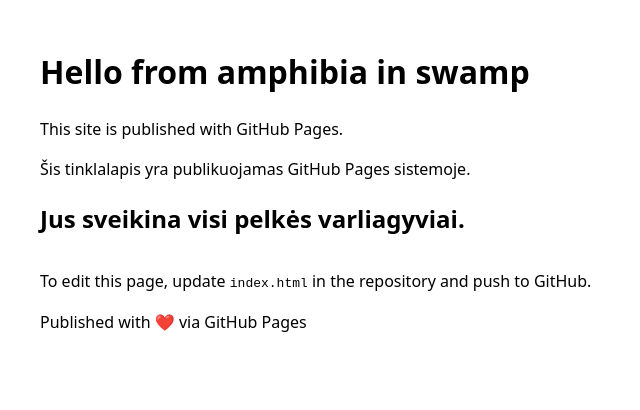
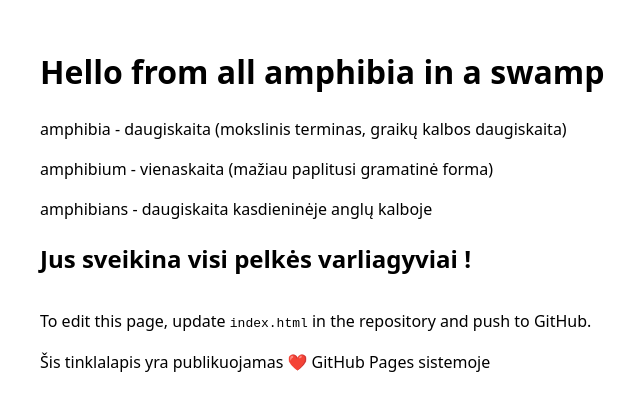
Before and after one commit to varliagyvis/tritonas, a plain HTML site: page index.html in a window 1280 px wide. Shown: the whole page, without its empty margins (8-648 px from the left). Drawn offline with Linux system fonts and the light colour scheme.

Commit message:
Update text content in index.html

```diff
--- a/index.html
+++ b/index.html
@@ -11,18 +11,19 @@
 </head>
 <body>
   <header>
-    <h1>Hello from amphibia in swamp</h1>
-    <p>This site is published with GitHub Pages.</p>
-    <p>Šis tinklalapis yra publikuojamas GitHub Pages sistemoje.</p>
+    <h1>Hello from all amphibia in a swamp</h1>
+    <p>amphibia - daugiskaita (mokslinis terminas, graikų kalbos daugiskaita)</p>
+    <p>amphibium - vienaskaita (mažiau paplitusi gramatinė forma)</p>
+    <p>amphibians - daugiskaita kasdieninėje anglų kalboje</p>
     <p></p>
-    <h2>Jus sveikina visi pelkės varliagyviai.</h2>
+    <h2>Jus sveikina visi pelkės varliagyviai !</h2>
     <p></p>
   </header>
   <main>
     <p>To edit this page, update <code>index.html</code> in the repository and push to GitHub.</p>
   </main>
   <footer>
-    <p>Published with ❤️ via GitHub Pages</p>
+    <p>Šis tinklalapis yra publikuojamas ❤️ GitHub Pages sistemoje</p>
   </footer>
 </body>
 </html>
```
